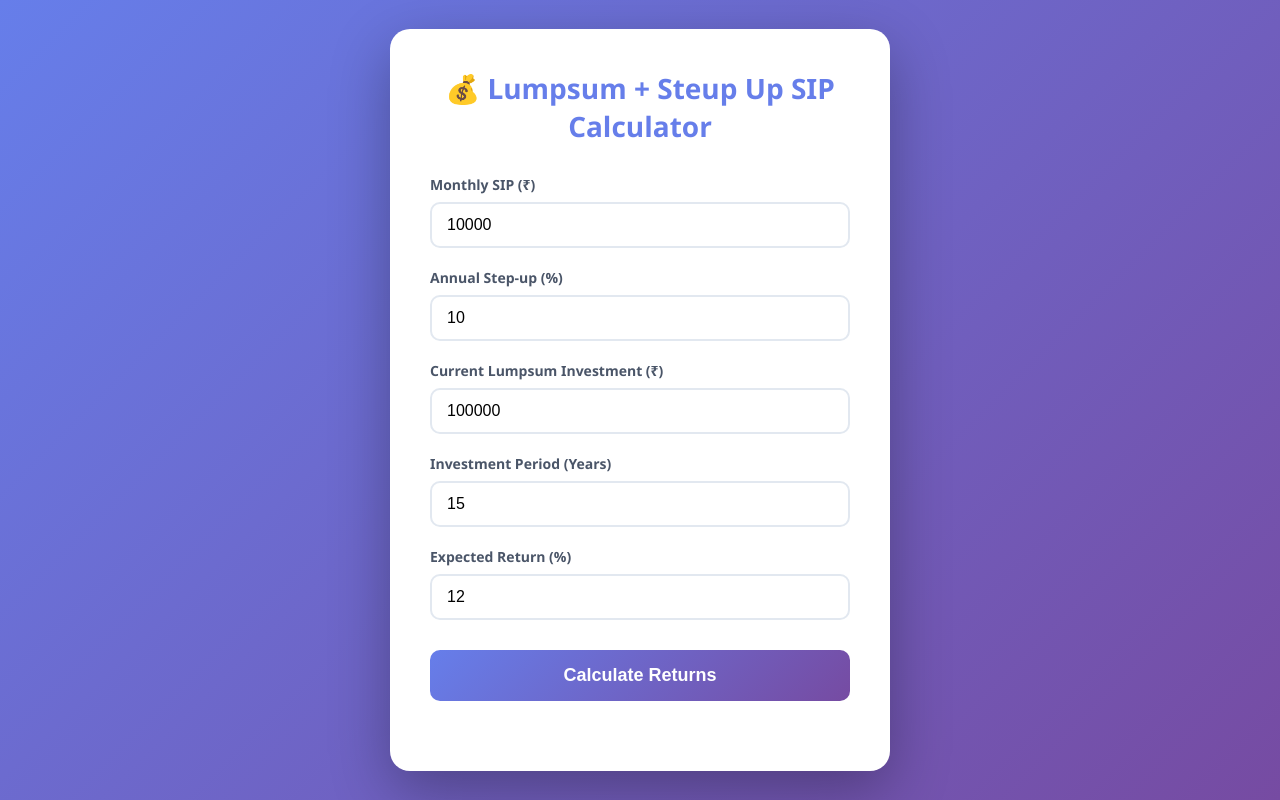
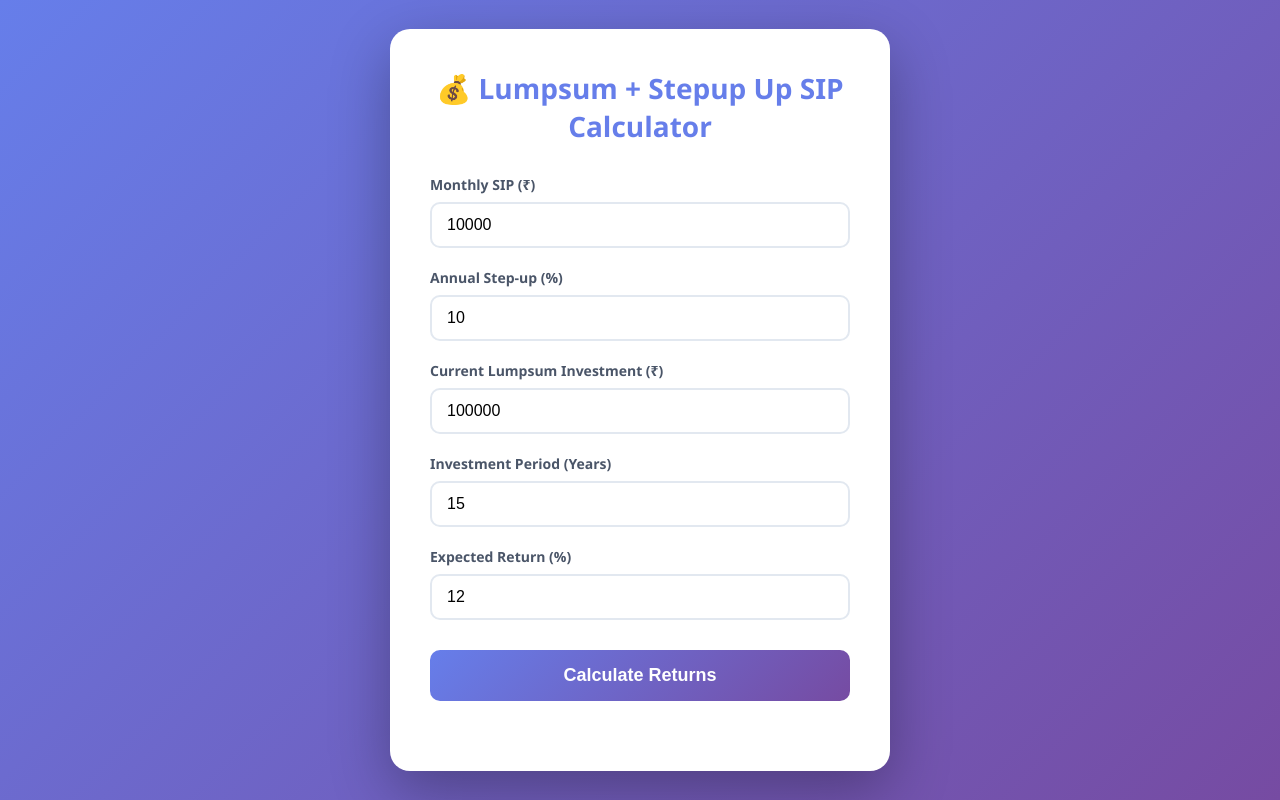
Before and after one commit to 5125/sip-lumpsum-calculator, a plain HTML site: page index.html in a window 1280 px wide. Drawn offline with Linux system fonts and the light colour scheme.

Commit message:
Update index.html

```diff
--- a/index.html
+++ b/index.html
@@ -3,7 +3,7 @@
 <head>
     <meta charset="UTF-8">
     <meta name="viewport" content="width=device-width, initial-scale=1.0">
-    <title>Lumpsum + Steup Up SIP Calculator</title>
+    <title>Lumpsum + Stepup Up SIP Calculator</title>
     <style>
         * { margin: 0; padding: 0; box-sizing: border-box; }
         body {
@@ -114,7 +114,7 @@
 </head>
 <body>
     <div class="container">
-        <h2>💰 Lumpsum + Steup Up SIP Calculator</h2>
+        <h2>💰 Lumpsum + Stepup Up SIP Calculator</h2>
 
         <div class="input-group">
             <label>Monthly SIP (₹)</label>
```
